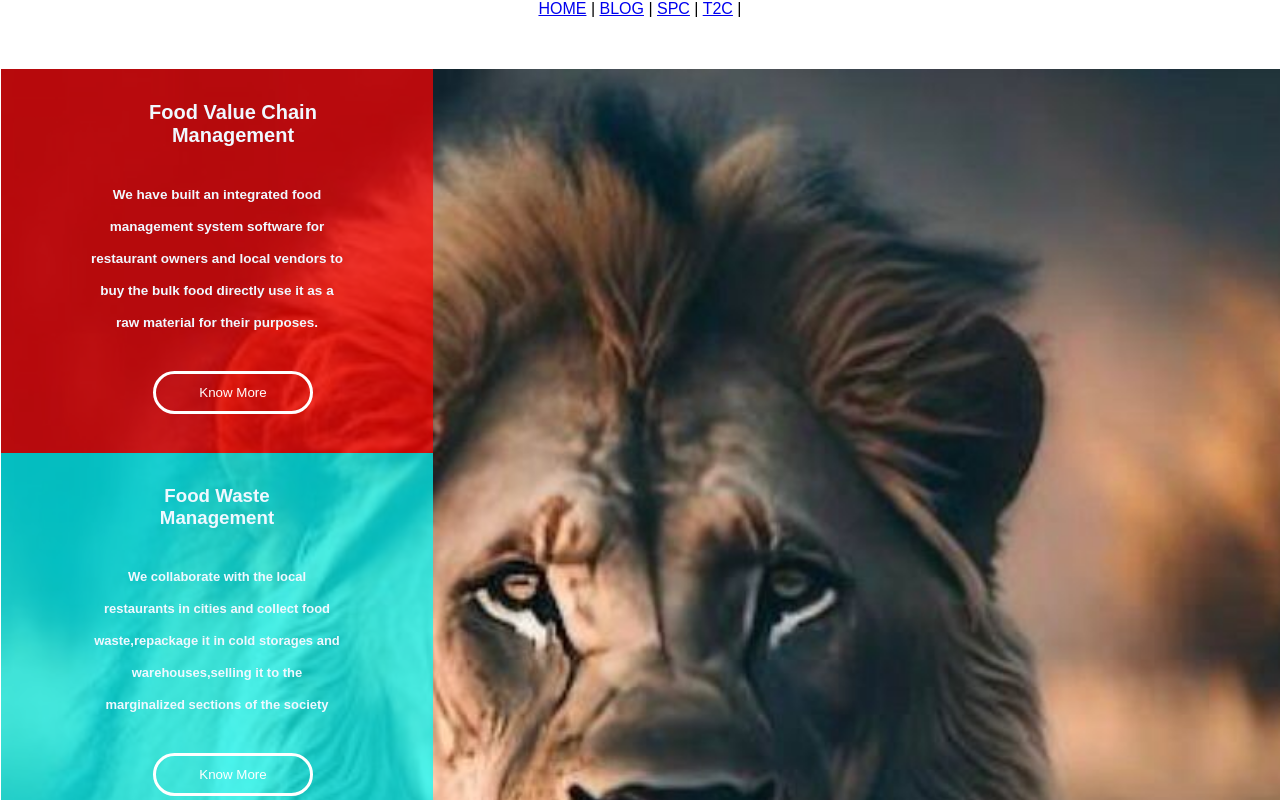
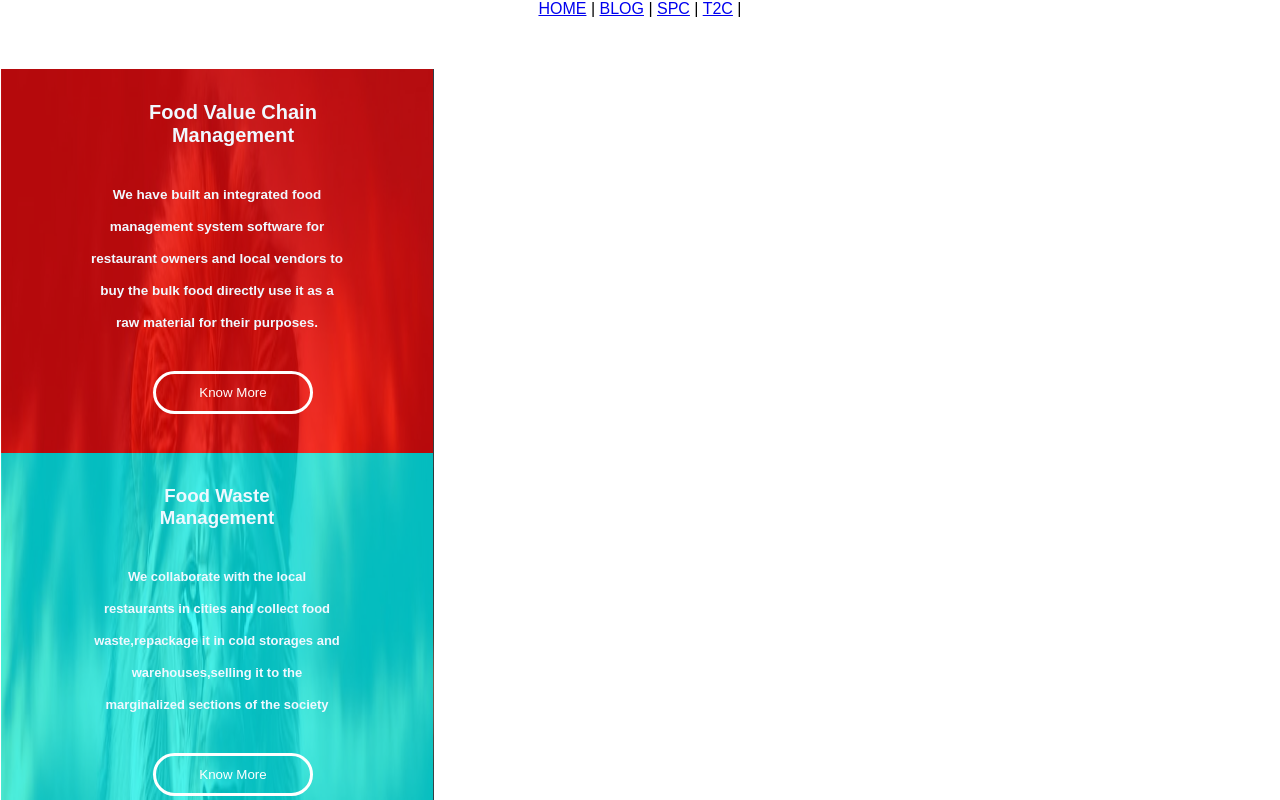
Before and after one commit to Munupeace/heptagon, a plain HTML site: page task 2 css.html in a window 1280 px wide. Shown: the top 800 px of the page. Drawn offline with Linux system fonts and the light colour scheme.

Commit message:
first commit

```diff
--- a/css/style.css
+++ b/css/style.css
@@ -6,18 +6,19 @@
 
 }
 .pookie{
-    background-image: url(../pookie.jpeg);
-background-size: cover;
-background-position: center;
-background-repeat: no-repeat;
-font-family: sans-serif;
+
+
     width: 100%;
     display: flex;
     margin: 50px auto;
     border: 1px solid white;
-    justify-content: center;
+    /* justify-content: center; */
 
-
+    background-image: url(../pookie.jpeg);
+    background-size: 433px 100%;
+    background-position: left;
+    background-repeat: no-repeat;
+    font-family: sans-serif;
 
 }
 
```
Also changed, not shown: sky.jpg (added), 1 other file.
